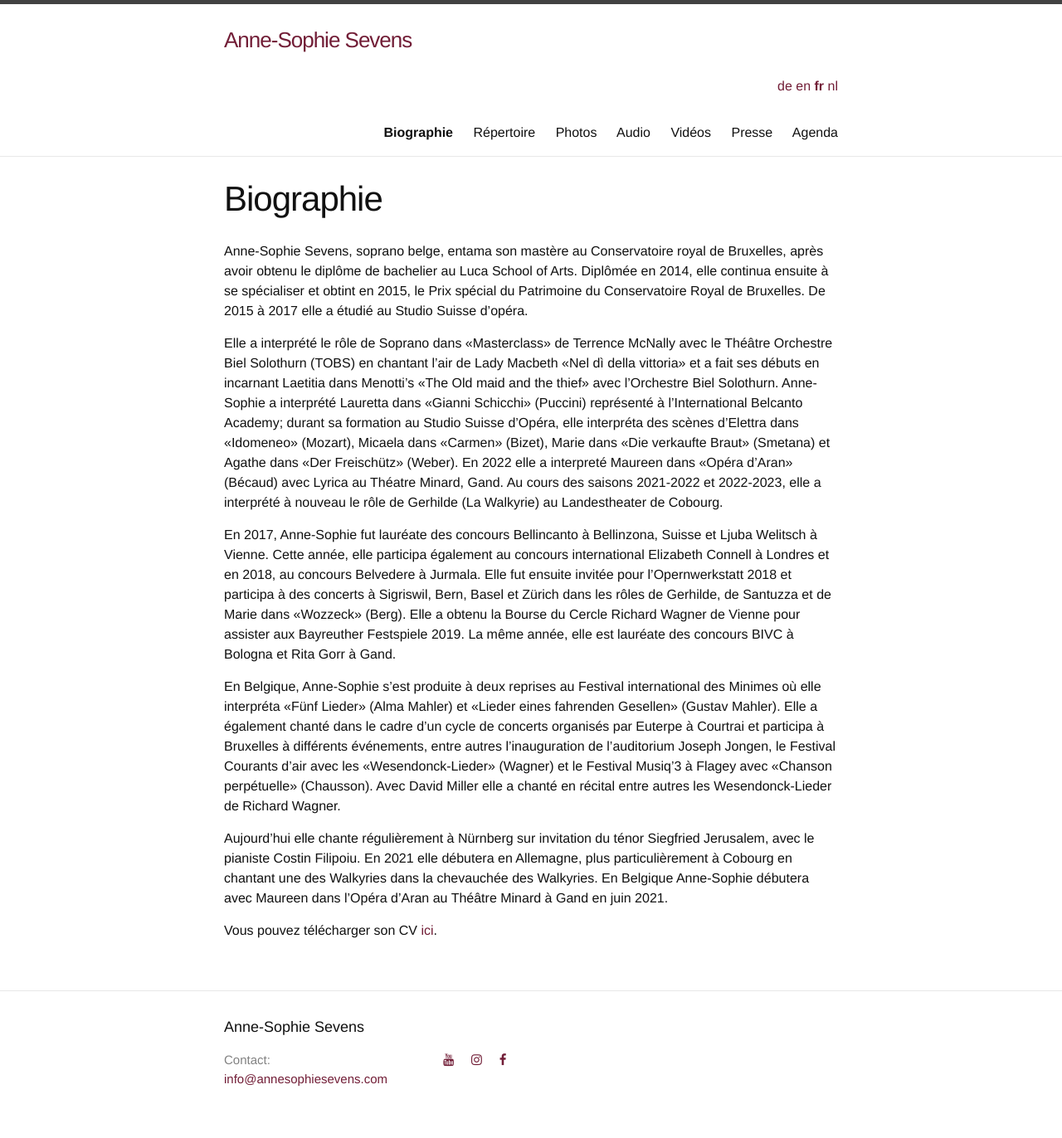
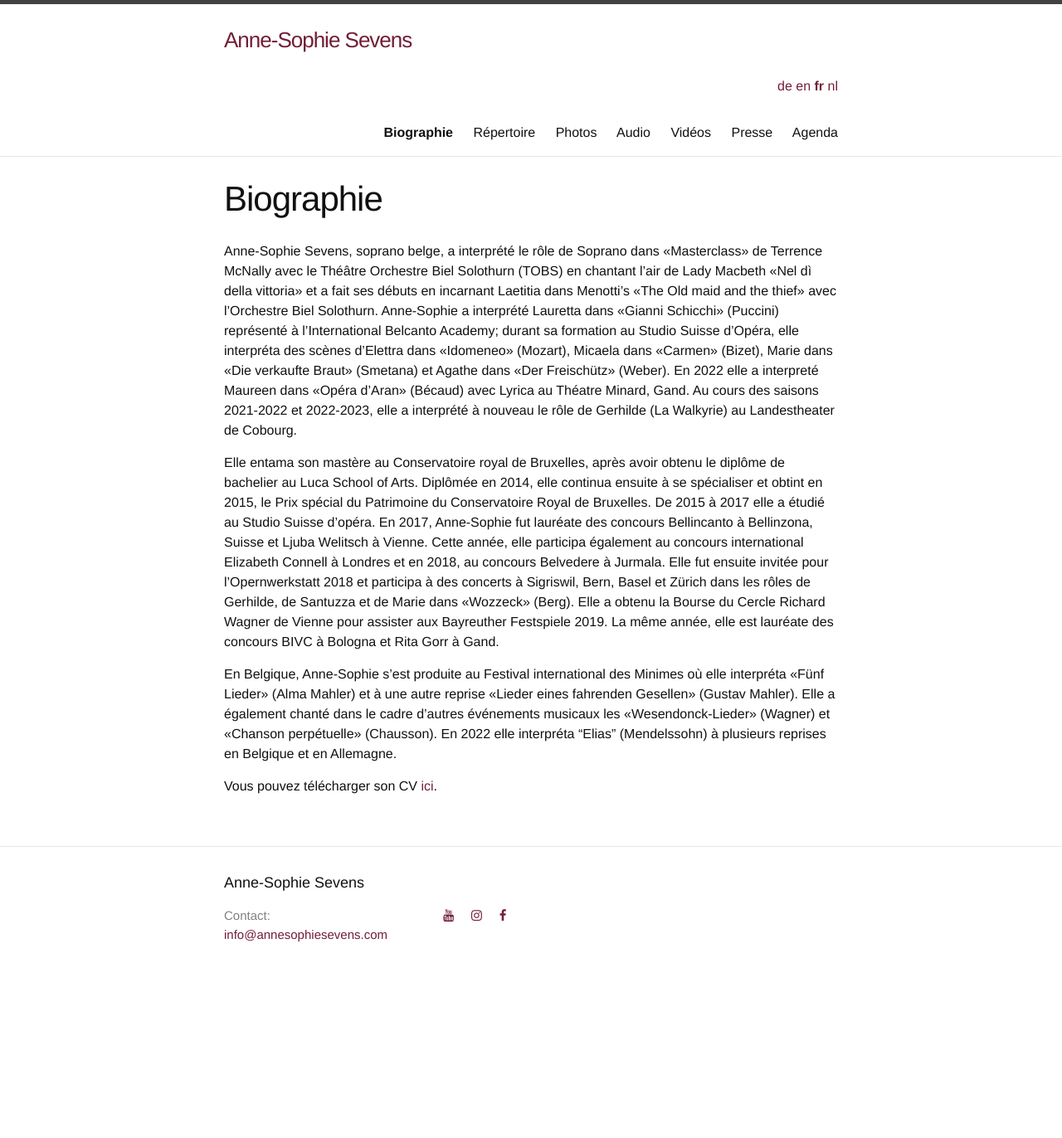
Before and after one commit to annesophie-sevens/annesophie-sevens.github.io, a Jekyll site: the page built from biography-fr.md, in a window 1280 px wide. Shown: the whole page at 83% size. Built offline with Jekyll 4.4.1, drawn with Linux system fonts in a browser that asks for light colours; nearby versions of some CDN libraries; after the commit the page ends 1198 px from its top, so only the background shows below that.

Commit message:
Update biography-fr.md

```diff
--- a/biography-fr.md
+++ b/biography-fr.md
@@ -6,12 +6,7 @@
 ref: biography
 
 ---
-Anne-Sophie Sevens, soprano belge, entama son mastère au Conservatoire royal de
-Bruxelles, après avoir obtenu le diplôme de bachelier au Luca School of Arts. Diplômée en 2014, elle
-continua ensuite à se spécialiser et obtint en 2015, le Prix spécial du Patrimoine du Conservatoire
-Royal de Bruxelles. De 2015 à 2017 elle a étudié au Studio Suisse d’opéra.
-
-Elle a interprété le rôle de Soprano dans «Masterclass» de Terrence McNally avec le Théâtre
+Anne-Sophie Sevens, soprano belge, a interprété le rôle de Soprano dans «Masterclass» de Terrence McNally avec le Théâtre
 Orchestre Biel Solothurn (TOBS) en chantant l’air de Lady Macbeth «Nel dì della vittoria» et a fait
 ses débuts en incarnant Laetitia dans Menotti’s «The Old maid and the thief» avec l’Orchestre Biel
 Solothurn. Anne-Sophie a interprété Lauretta dans «Gianni Schicchi» (Puccini) représenté à
@@ -28,17 +25,8 @@
 assister aux Bayreuther Festspiele 2019. La même année, elle est lauréate des concours BIVC à
 Bologna et Rita Gorr à Gand.
 
-En Belgique, Anne-Sophie s’est produite à deux reprises au Festival international des Minimes où elle
-interpréta «Fünf Lieder» (Alma Mahler) et «Lieder eines fahrenden Gesellen» (Gustav Mahler). Elle a
-également chanté dans le cadre d’un cycle de concerts organisés par Euterpe à Courtrai et participa à
-Bruxelles à différents événements, entre autres l’inauguration de l’auditorium Joseph Jongen, le
-Festival Courants d’air avec les «Wesendonck-Lieder» (Wagner) et le Festival Musiq’3 à Flagey avec
-«Chanson perpétuelle» (Chausson). Avec David Miller elle a chanté en récital entre autres les
-Wesendonck-Lieder de Richard Wagner.
-
-Aujourd’hui elle chante régulièrement à Nürnberg sur invitation du ténor Siegfried Jerusalem, avec le
-pianiste Costin Filipoiu. En 2021 elle débutera en Allemagne, plus particulièrement à Cobourg en
-chantant une des Walkyries dans la chevauchée des Walkyries. En Belgique Anne-Sophie débutera
-avec Maureen dans l’Opéra d’Aran au Théâtre Minard à Gand en juin 2021.
+En Belgique, Anne-Sophie s’est produite au Festival international des Minimes où elle
+interpréta «Fünf Lieder» (Alma Mahler) et à une autre reprise «Lieder eines fahrenden Gesellen» (Gustav Mahler). Elle a
+également chanté dans le cadre d’autres événements musicaux les «Wesendonck-Lieder» (Wagner) et «Chanson perpétuelle» (Chausson). En 2022 elle interpréta "Elias" (Mendelssohn) à plusieurs reprises en Belgique et en Allemagne.
 
 Vous pouvez télécharger son CV [ici]({{ site.baseurl }}/assets/CV.pdf).
```
Also changed, not shown: other parts of biography-fr.md (+3 -1 lines).
